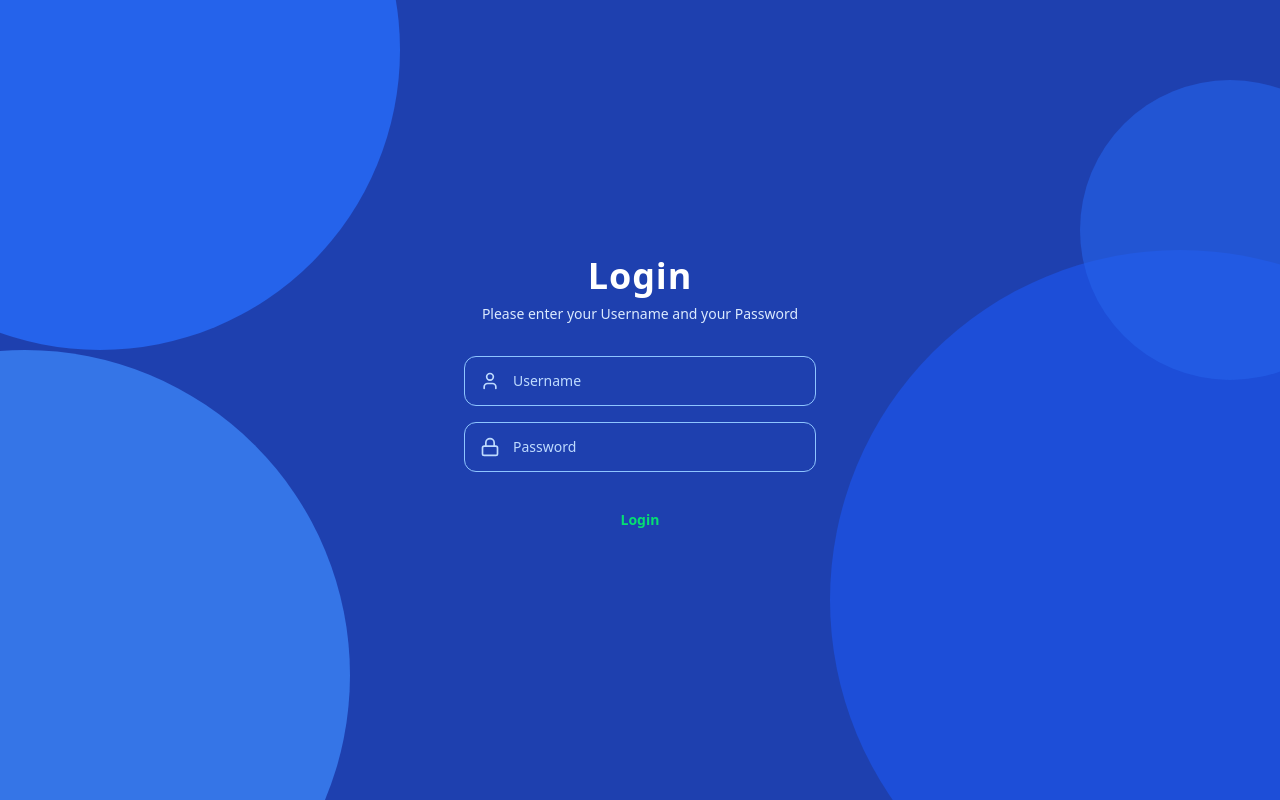
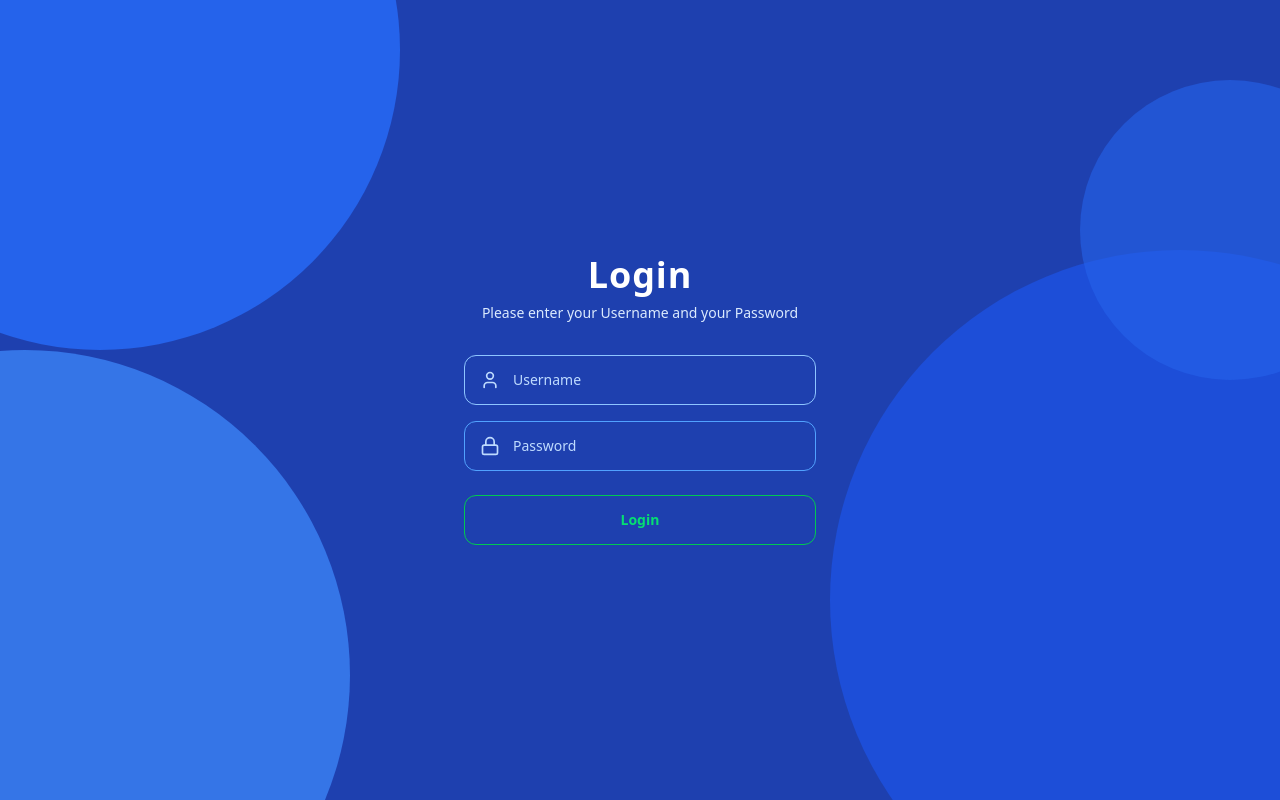
Before and after one commit to syair24/ngolah-data-ipka, a Next.js app: page /login in a window 1280 px wide. Built offline with nearby package versions, Linux system fonts and the light colour scheme.

Commit message:
tambah lent coil page & pisah page dan helper & ubah struktur button commponent & button show all dan hide all v.2

```diff
--- a/app/(auth)/login/page.tsx
+++ b/app/(auth)/login/page.tsx
@@ -104,17 +104,17 @@ export default function LoginPage() {
             }}
             required
             icon={<Lock className="h-5 w-5" />}
-            className="!bg-transparent !border-blue-300 !text-white !placeholder-blue-200 focus:!border-white"
+            className="bg-transparent border-blue-300 text-white placeholder-blue-200 focus:border-white"
           />
 
           {/* Login Button */}
+
           <Button
             type="submit"
-            variant="outline"
-            isLoading={isLoading}
-            className="w-full py-3.5 !border-green-500 !text-green-400 hover:!bg-green-500 hover:!text-white focus:!ring-green-400 rounded-xl font-semibold transition-all duration-300 mt-2"
+            disabled={isLoading}
+            className="w-full py-3.5 border border-green-500 text-green-400 bg-transparent hover:bg-green-500 hover:text-white focus:outline-none focus:ring-2 focus:ring-green-400/50 rounded-xl font-semibold transition-colors duration-200 mt-2"
           >
-            Login
+            {isLoading ? 'Memproses...' : 'Login'}
           </Button>
         </form>
       </div>
--- a/components/Sidebar.tsx
+++ b/components/Sidebar.tsx
@@ -14,6 +14,7 @@ import {
   Info,
   Ruler,
 } from 'lucide-react';
+import Button from '@/components/Button';
 
 export default function Sidebar() {
   const currentPath = usePathname();
@@ -104,7 +105,6 @@ export default function Sidebar() {
               }`}
             >
               <IconComponent size={17} strokeWidth={1.8} />
-
               <span>{menu.name}</span>
             </Link>
           );
@@ -121,7 +121,6 @@ export default function Sidebar() {
           >
             <span className="flex items-center gap-3">
               <Scale size={17} strokeWidth={1.8} />
-
               <span>Data Penimbangan</span>
             </span>
 
@@ -150,7 +149,6 @@ export default function Sidebar() {
                     }`}
                   >
                     <IconComponent size={16} strokeWidth={1.8} />
-
                     <span>{menu.name}</span>
                   </Link>
                 );
@@ -175,7 +173,6 @@ export default function Sidebar() {
               }`}
             >
               <IconComponent size={17} strokeWidth={1.8} />
-
               <span>{menu.name}</span>
             </Link>
           );
@@ -197,7 +194,6 @@ export default function Sidebar() {
               }`}
             >
               <IconComponent size={17} strokeWidth={1.8} />
-
               <span>{menu.name}</span>
             </Link>
           );
@@ -206,13 +202,13 @@ export default function Sidebar() {
 
       {/* KELUAR */}
       <div className="border-t border-gray-200 pt-4">
-        <button
+        <Button
           type="button"
           onClick={handleLogout}
-          className="w-full cursor-pointer rounded-lg border border-red-200 bg-red-50 px-3 py-2.5 text-center text-[13px] font-medium text-red-600 transition-colors hover:bg-red-100 hover:text-red-700"
+          className="w-full cursor-pointer rounded-lg border border-red-200 bg-red-50 px-3 py-2.5 text-center text-[13px] font-medium text-red-600 transition-colors duration-200 hover:bg-red-100 hover:text-red-700"
         >
           Keluar
-        </button>
+        </Button>
       </div>
     </aside>
   );
```
